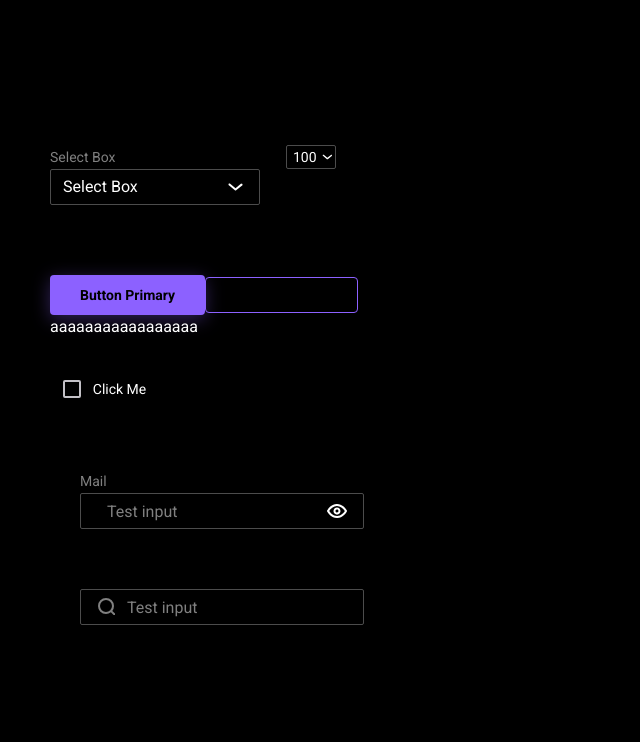
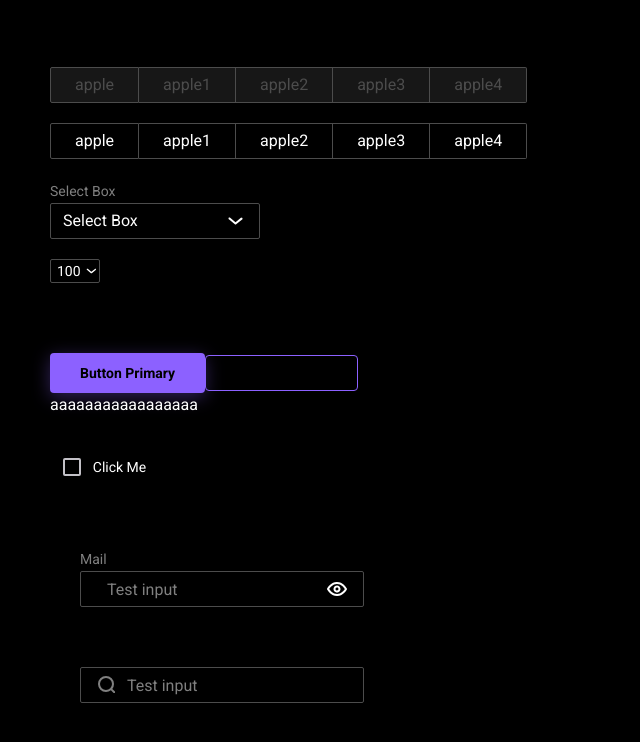
Before and after one commit to NeverwinterNights/saturday, a React (Vite) app: page / in a window 1280 px wide. Shown: the top 742 px of the page, without its empty margins (0-640 px from the left). Built offline with nearby package versions, Linux system fonts and the light colour scheme.

Commit message:
fix(Tabs): add tabs component

```diff
--- a/package.json
+++ b/package.json
@@ -17,8 +17,9 @@
     "@radix-ui/react-checkbox": "^1.0.4",
     "@radix-ui/react-form": "^0.0.3",
     "@radix-ui/react-label": "^2.0.2",
+    "@radix-ui/react-select": "^1.2.2",
     "@radix-ui/react-slider": "^1.1.2",
-    "@radix-ui/react-select": "^1.2.2",
+    "@radix-ui/react-tabs": "^1.0.4",
     "clsx": "^1.2.1",
     "react": "^18.2.0",
     "react-dom": "^18.2.0"
--- a/src/App.tsx
+++ b/src/App.tsx
@@ -4,6 +4,7 @@ import { Button } from './components/ui/button'
 import { CheckboxItem } from './components/ui/checkbox'
 import { Input } from './components/ui/input'
 import { Select } from './components/ui/select'
+import { Tab, TabsType } from './components/ui/tabs/tab.tsx'
 import { Typography } from './components/ui/typography'
 
 export function App() {
@@ -20,10 +21,19 @@ export function App() {
     { value: '300', label: '300' },
   ]
   // const value = 'apple'
+  const optionsTabs: TabsType[] = [
+    { title: 'apple', value: 'apple' },
+    { title: 'apple1', value: 'apple1' },
+    { title: 'apple2', value: 'apple2' },
+    { title: 'apple3', value: 'apple3' },
+    { title: 'apple4', value: 'apple4' },
+  ]
 
   return (
     <div style={{ padding: '50px' }}>
-      <div style={{ display: 'flex' }}>
+      <div style={{ display: 'flex', flexDirection: 'column', gap: '20px' }}>
+        <Tab disabled tabs={optionsTabs} />
+        <Tab tabs={optionsTabs} />
         <Select
           label={'Select Box'}
           options={optionsPrimary}
--- /dev/null
+++ b/src/components/ui/tabs/index.ts
@@ -0,0 +1 @@
+export * from './tab.tsx'
--- /dev/null
+++ b/src/components/ui/tabs/tab.module.scss
@@ -0,0 +1,99 @@
+.root {
+  display: flex;
+  flex-direction: column;
+}
+
+.list {
+  all: unset;
+  display: flex;
+  flex-shrink: 0;
+}
+
+.trigger {
+  all: unset;
+
+  cursor: pointer;
+  user-select: none;
+
+  overflow: hidden;
+  display: flex;
+  align-items: center;
+  justify-content: center;
+
+  box-sizing: border-box;
+  height: 36px;
+  padding: 6px 24px;
+
+  font-family: var(--font-family-primary);
+  font-size: var(--font-size-m);
+  line-height: var(--line-height-m);
+  color: var(--color-light-100);
+
+  background: var(--color-dark-900);
+  border: 1px solid var(--color-dark-300);
+  border-left: none;
+
+  &.fullWidth {
+    width: 100%;
+  }
+
+  &:last-child {
+    border-radius: 0 2px 2px 0;
+  }
+
+  &:first-child {
+    border-left: 1px solid var(--color-dark-300);
+    border-radius: 2px 0 0 2px;
+  }
+
+  &:focus-visible {
+    outline: var(--color-info-900);
+  }
+
+  &:hover {
+    color: var(--color-light-900);
+    background: var(--color-dark-300);
+    border: 1px solid var(--color-dark-300);
+    border-left: none;
+
+    &:first-child {
+      border-left: 1px solid var(--color-dark-300);
+    }
+  }
+
+  &[data-state='active'] {
+    z-index: 1;
+    color: var(--color-light-100);
+    background-color: var(--color-accent-500);
+    border-color: var(--color-accent-500);
+  }
+
+  &:focus {
+    z-index: 1;
+    outline: 2px solid var(--color-info-900);
+  }
+
+  &:disabled {
+    pointer-events: none;
+    color: var(--color-dark-300);
+    background: var(--color-dark-700);
+    border-color: var(--color-dark-300);
+  }
+  &.disabled {
+    pointer-events: none;
+    color: var(--color-dark-300);
+    background: var(--color-dark-700);
+    border-color: var(--color-dark-300);
+  }
+}
+
+.label {
+  display: block;
+  font-size: var(--font-size-s);
+  line-height: var(--line-height-m);
+  color: var(--color-dark-100);
+
+  &.disabled {
+    color: var(--color-dark-300);
+  }
+}
--- /dev/null
+++ b/src/components/ui/tabs/tab.tsx
@@ -0,0 +1,73 @@
+import { FC, ReactNode } from 'react'
+
+import * as Tabs from '@radix-ui/react-tabs'
+import { clsx } from 'clsx'
+
+import { Typography } from '../../../components/ui/typography'
+
+import s from './tab.module.scss'
+
+export type TabsType = {
+  title: string
+  value: string
+  disabled?: boolean
+}
+
+type PropsType = {
+  disabled?: boolean
+  className?: string
+  ariaLabel?: string
+  children?: ReactNode
+  onValueChange?: (value: string) => void
+  tabs: TabsType[]
+  value?: string
+  defaultValue?: string
+  fullWidth?: boolean
+  label?: string
+}
+
+export const Tab: FC<PropsType> = ({
+  disabled,
+  ariaLabel,
+  fullWidth,
+  tabs,
+  onValueChange,
+  value,
+  defaultValue,
+  children,
+  label,
+  className,
+}) => {
+  const classNames = {
+    root: clsx(s.root, className),
+    list: clsx(s.list, disabled && s.disabled),
+    trigger: clsx(s.trigger, fullWidth && s.fullWidth, disabled && s.disabled),
+    label: clsx(s.label, disabled && s.disabled),
+  }
+
+  return (
+    <Tabs.Root
+      onValueChange={onValueChange}
+      className={classNames.root}
+      defaultValue={defaultValue}
+      value={value}
+    >
+      <Typography variant={'body2'} as="label" className={classNames.label}>
+        {label}
+      </Typography>
+      <Tabs.List className={classNames.list} aria-label={ariaLabel || 'tab switcher'}>
+        {tabs.map((tab, i) => (
+          <Tabs.Trigger
+            className={classNames.trigger}
+            value={tab.value}
+            key={i}
+            disabled={tab.disabled}
+          >
+            {tab.title}
+          </Tabs.Trigger>
+        ))}
+      </Tabs.List>
+      <Tabs.Content value={'content'}>{children}</Tabs.Content>
+    </Tabs.Root>
+  )
+}
```
Also changed, not shown: 1 other file (tests, documents, lock files or other folders).
